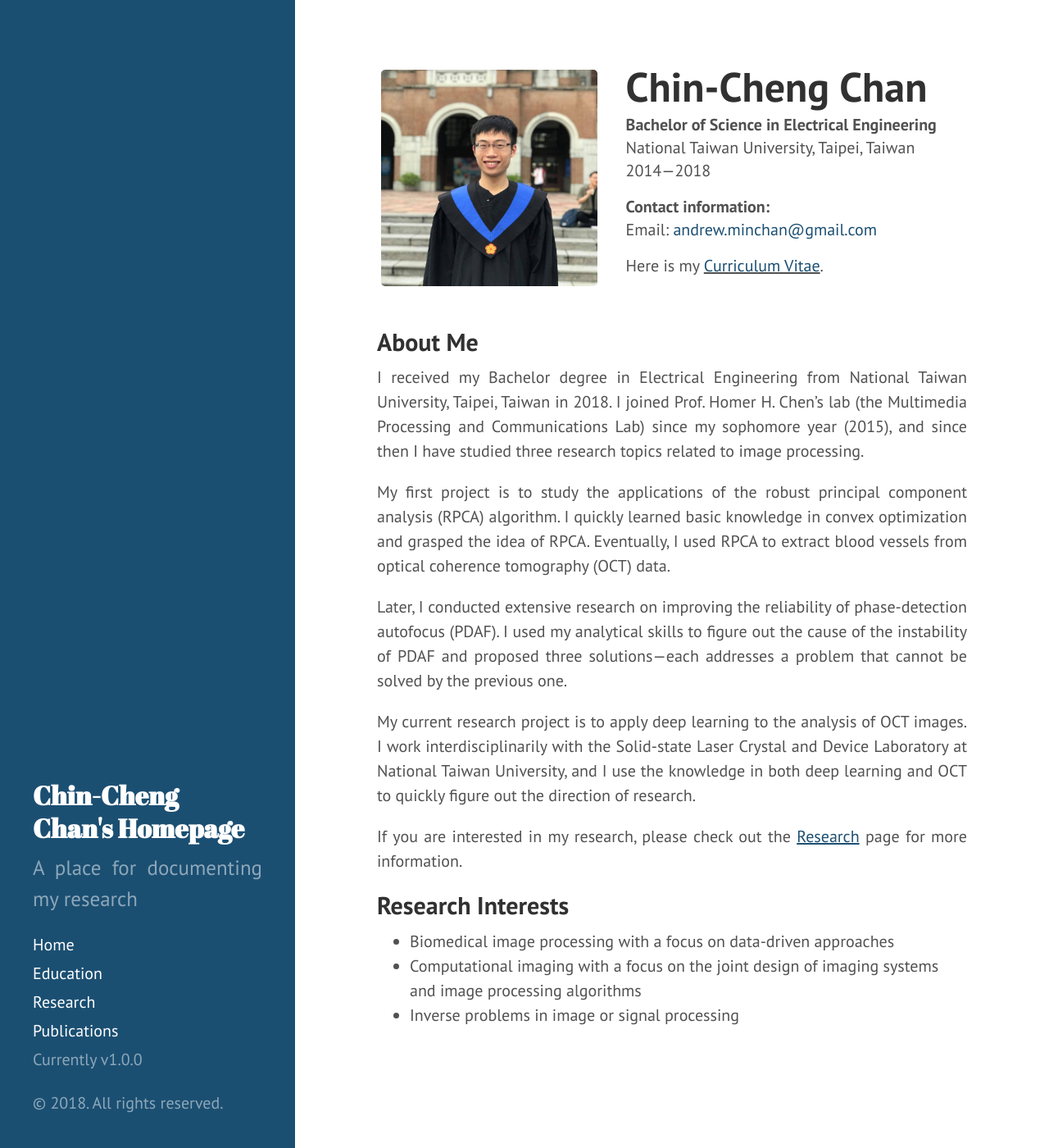
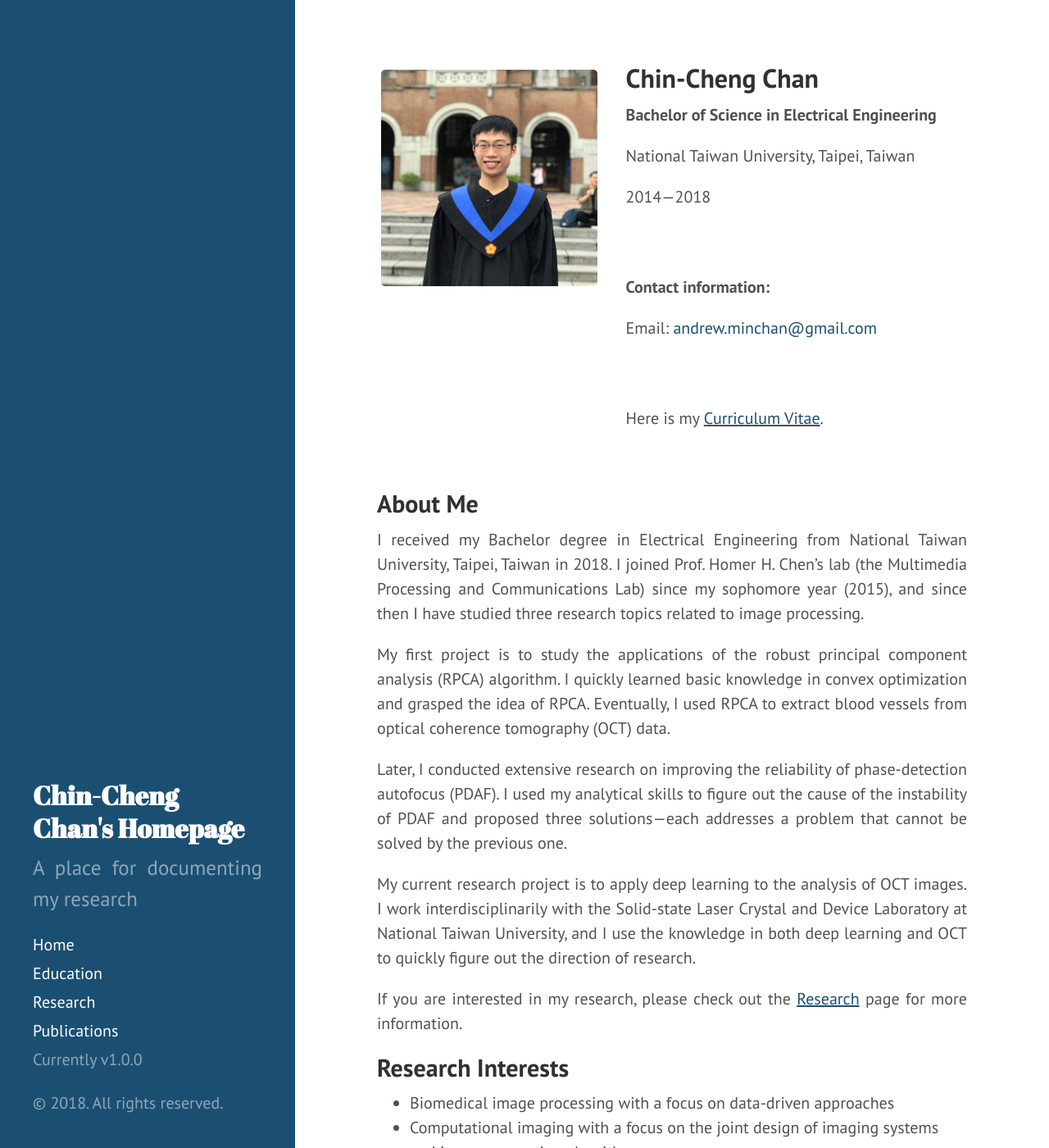
Before and after one commit to andrewccchan/andrewccchan.github.io, a Jekyll site: the page built from home.md, in a window 1280 px wide and 1400 px high. Shown: the whole window at 82% size. Built offline with Jekyll 4.4.1, drawn with Linux system fonts in a browser that asks for light colours.

Commit message:
change px to vw

```diff
--- a/public/css/hyde.css
+++ b/public/css/hyde.css
@@ -304,14 +304,15 @@ a.sidebar-nav-item:focus {
  float: left;
  width: 62%;
  padding: 30px;
- line-height: 0.4;
+ /* line-height: 0.4; */
 
  /* vertical-align: middle; */
 }
 
 .column2 > h1{
   text-align: left;
-  font-size: 50px;
+  /* font-size: 50px; */
+  font-size: 2.5vw;
   margin-top: -35px;
 }
 
```
